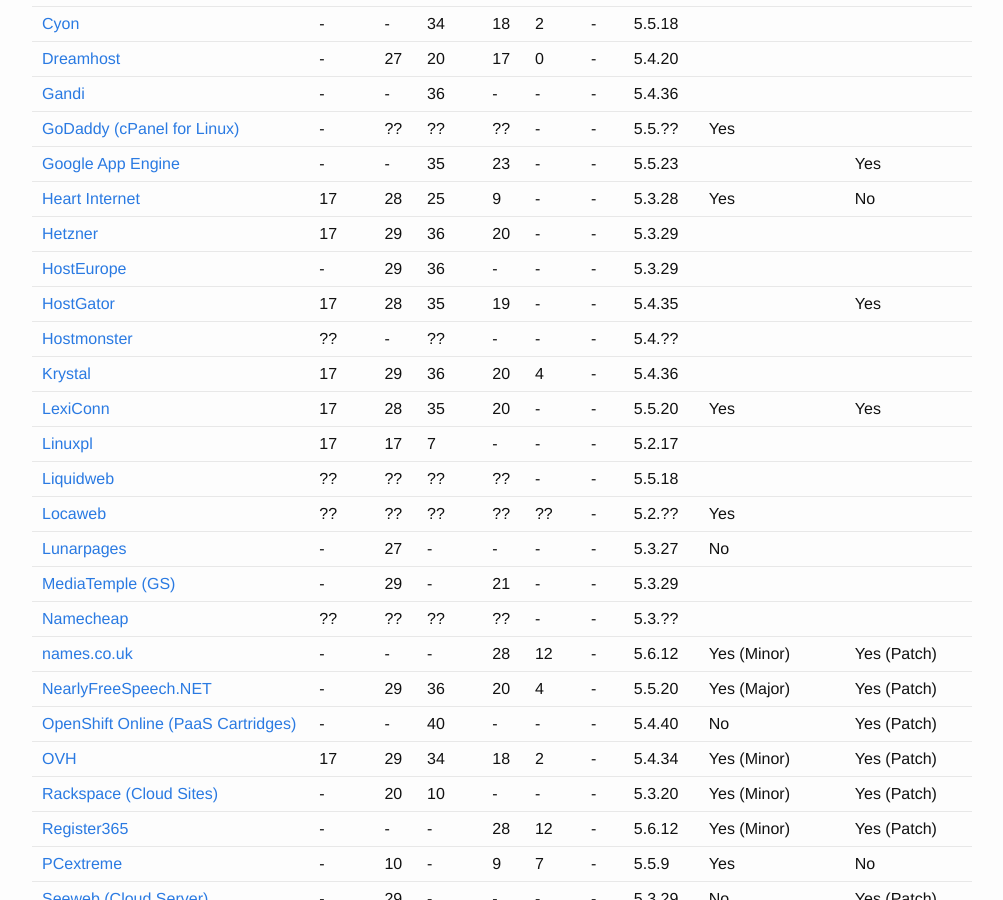
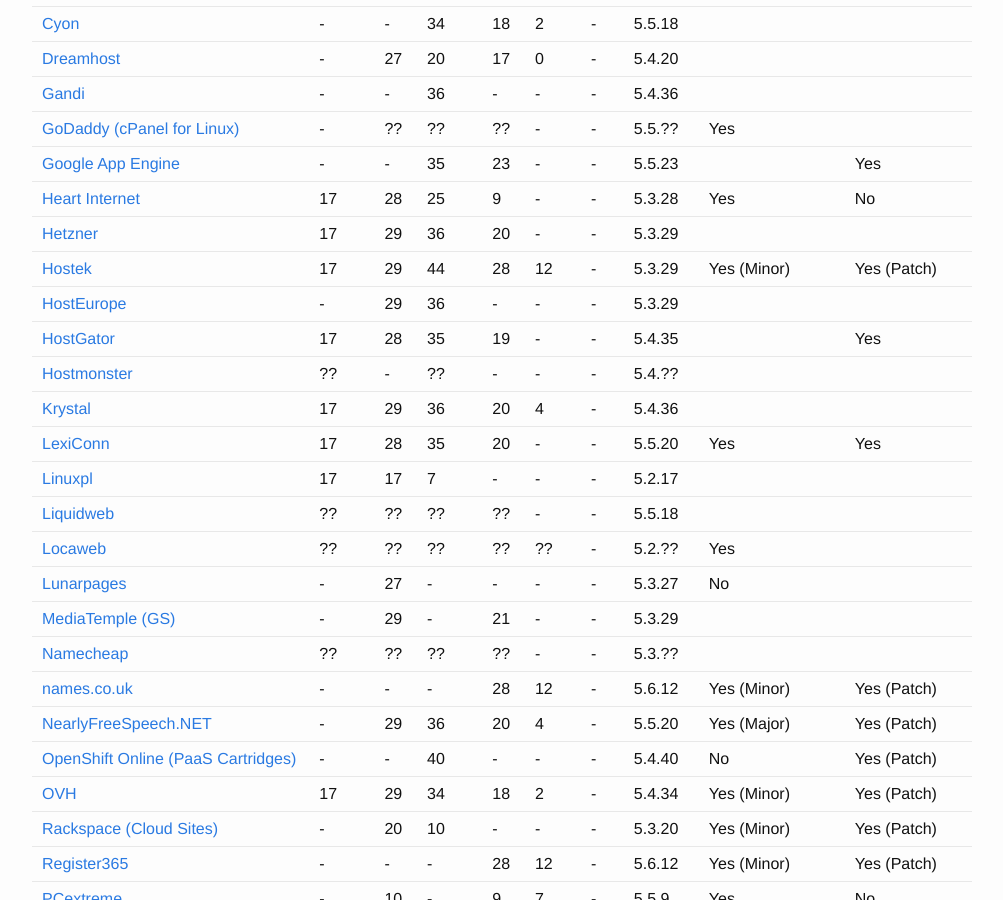
Before and after one commit to phpversions/phpversions.info, a Jekyll site: the page built from index.html, in a window 1280 px wide and 900 px high, scrolled down 737 px. Shown: the whole window, without its empty margins (138-1141 px from the left). Built offline with Jekyll 4.4.1, drawn with Linux system fonts in a browser that asks for light colours.

Commit message:
Add info for Hostek

```diff
--- a/_data/shared_hosts.yml
+++ b/_data/shared_hosts.yml
@@ -100,6 +100,17 @@
   php54: 36
   php55: 20
   default: 5.3.29
+
+- name: "Hostek"
+  url: "https://hostek.com/"
+  php52: 17
+  php53: 29
+  php54: 44
+  php55: 28
+  php56: 12
+  default: 5.3.29
+  manual_update: "Yes (Minor)"
+  auto_update: "Yes (Patch)"
 
 - name: "HostEurope"
   url: "https://www.hosteurope.de/en/"
```
